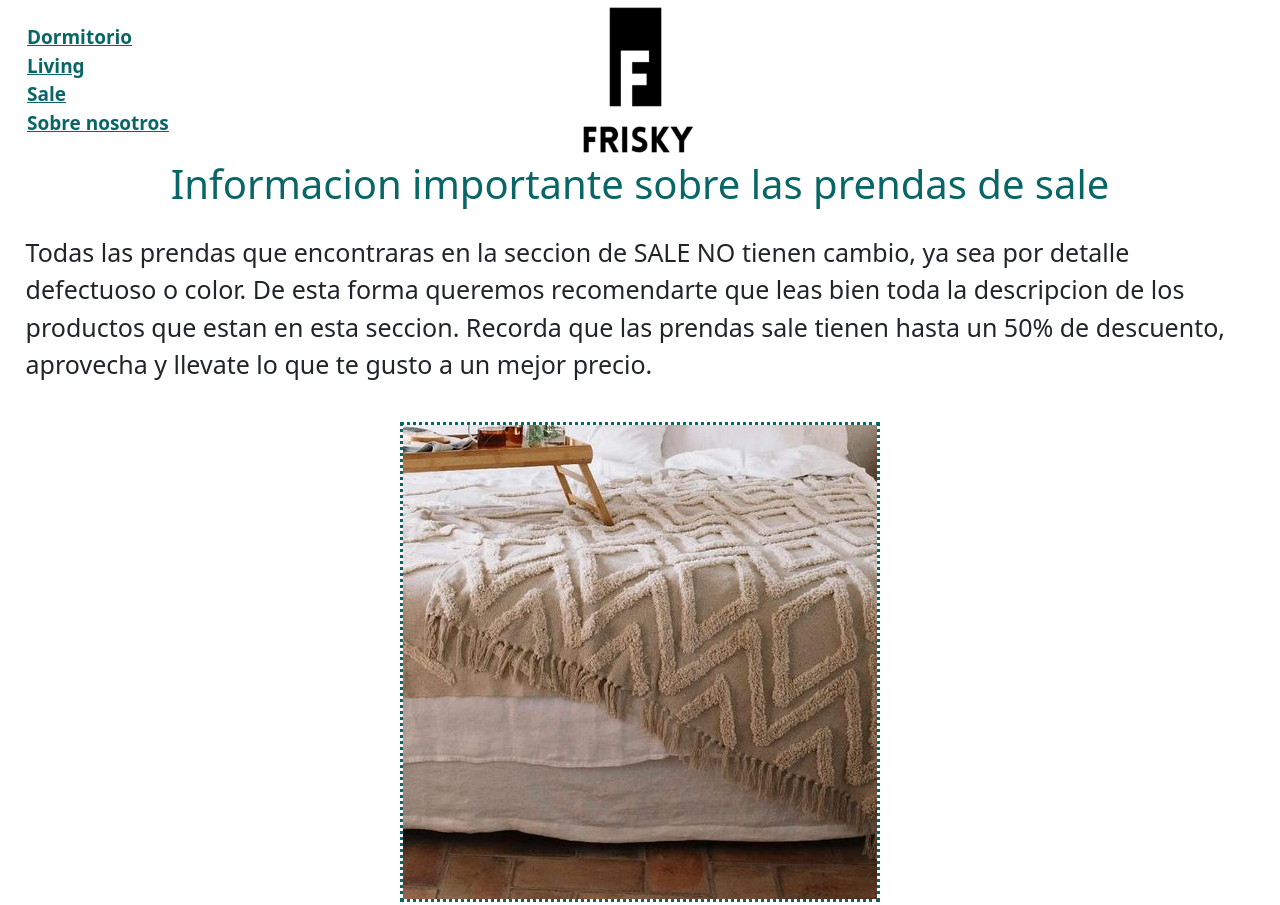
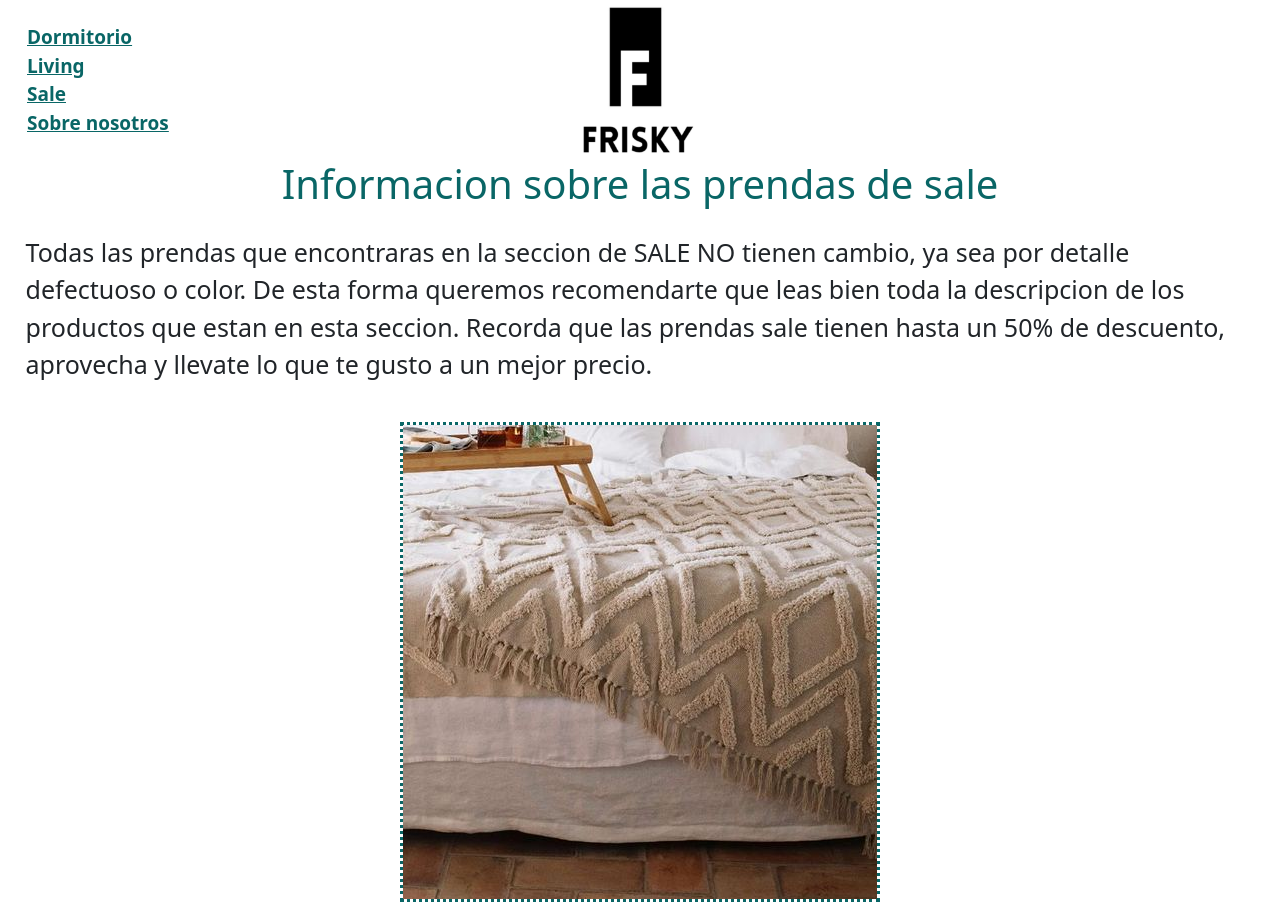
Before and after one commit to lucianaguiduce/ProyectoCoder-Frisky, a plain HTML site: page pages/sale.html in a window 1280 px wide. Shown: the top 905 px of the page. Drawn offline with nearby package versions, Linux system fonts and the light colour scheme.

Commit message:
trabajofinalizado git commit -mtrabajofinalizado git status

```diff
--- a/pages/sale.html
+++ b/pages/sale.html
@@ -42,7 +42,7 @@
     </header>
     <main>
     <section class="saleimport">
-        <H1 class="animate__animated animate__heartBeat">Informacion importante sobre las prendas de sale</H1>
+        <H1 class="animate__animated animate__heartBeat">Informacion sobre las prendas de sale</H1>
         <p> Todas las prendas que encontraras en la seccion de SALE NO tienen cambio, ya sea por detalle defectuoso o color.
             De esta forma queremos recomendarte que leas bien toda la descripcion de los productos que estan en esta seccion.
             Recorda que las prendas sale tienen hasta un 50% de descuento, aprovecha y llevate lo que te gusto a un mejor precio.
```
Also changed, not shown: sass/estilos.scss (+8 -1 lines), CSS/estilos.css, IMAGENES/almohadonlivingdeco.jpg.
